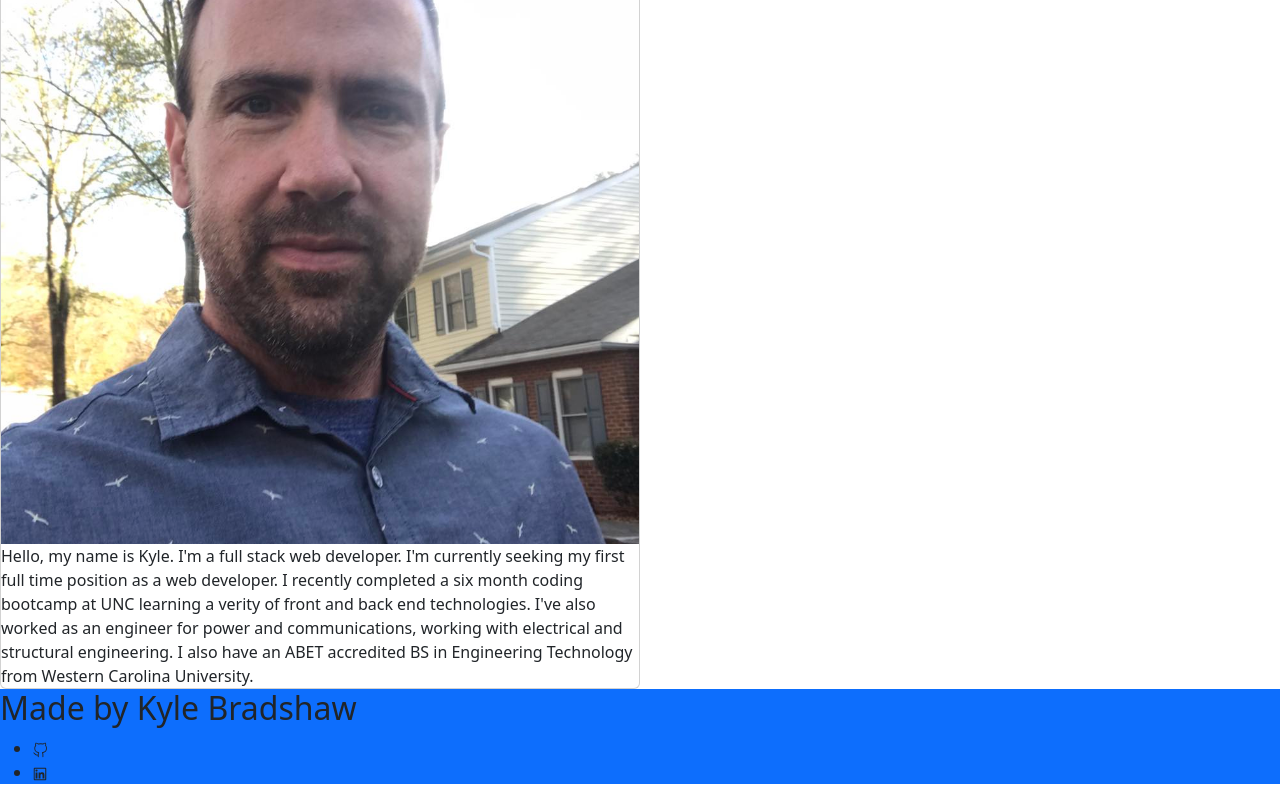
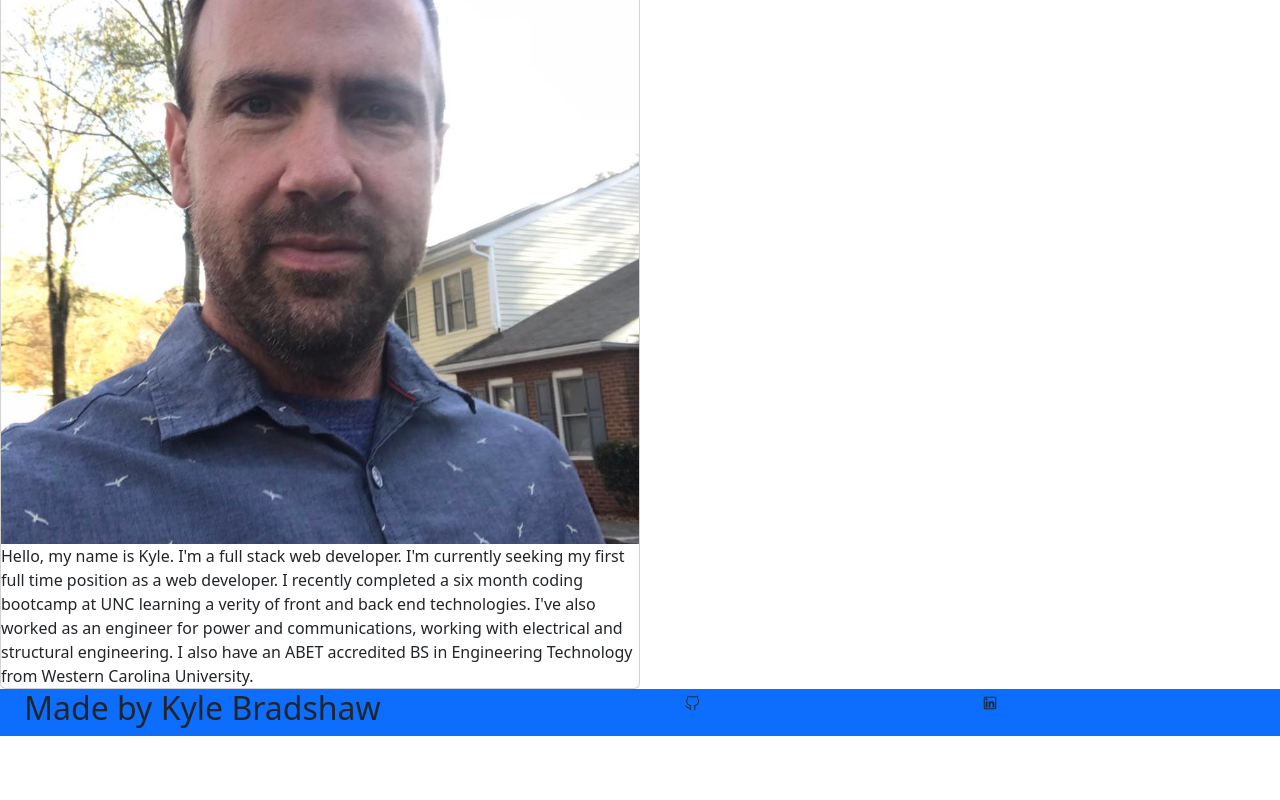
Before and after one commit to kabradshaw1/Portfolio-3, a React (Create React App) app: page / in a window 1280 px wide. Shown: the part 237-1037 px from the top of the page. After the commit the page ends 973 px from the top, so only its background shows below. Built offline with nearby package versions, Linux system fonts and the light colour scheme.

Commit message:
more learning bootstrap

```diff
--- a/src/components/Footer/index.js
+++ b/src/components/Footer/index.js
@@ -1,25 +1,42 @@
 import React from "react";
 import { VscGithubAlt } from "react-icons/vsc";
 import { AiOutlineLinkedin } from "react-icons/ai";
+import Container from 'react-bootstrap/Container';
+import Row from 'react-bootstrap/Row';
+import Col from 'react-bootstrap/Col'
 
 function Footer() {
   return (
-    <footer className='bg-primary'>
-      <h2>Made by Kyle Bradshaw</h2>
+    <footer className='bg-primary container-fluid'>
+      <Container fluid>
+        <Row>
+          <Col>
+          <h2 >Made by Kyle Bradshaw</h2>
+          </Col>
+          <Col>
             <p>
-        <ul className='Row'>
-          <a className='Col' href="https://github.com/kabradshaw1">
+              <ul >
+                <Row>
+                  <Col>
+                      <a  href="https://github.com/kabradshaw1">
                         <li className='text-dark'>
                           <VscGithubAlt />
                         </li>
                       </a>
-          <a className='Col' href="https://www.linkedin.com/in/kyle-bradshaw-15950988/">
+                  </Col>
+                  <Col>
+                      <a  href="https://www.linkedin.com/in/kyle-bradshaw-15950988/">
                         <li className='text-dark'>
                           <AiOutlineLinkedin />
                         </li>
                       </a>
+                  </Col>
+                </Row>
               </ul>
             </p>
+          </Col>
+        </Row>
+      </Container>
     </footer>
   );
 }
--- a/src/index.css
+++ b/src/index.css
@@ -16,3 +16,7 @@ code {
 .card {
   width: 40rem;
 }
+
+footer ul {
+  list-style: none;
+}
```
Lines whose indentation alone changed are shown as unchanged.
